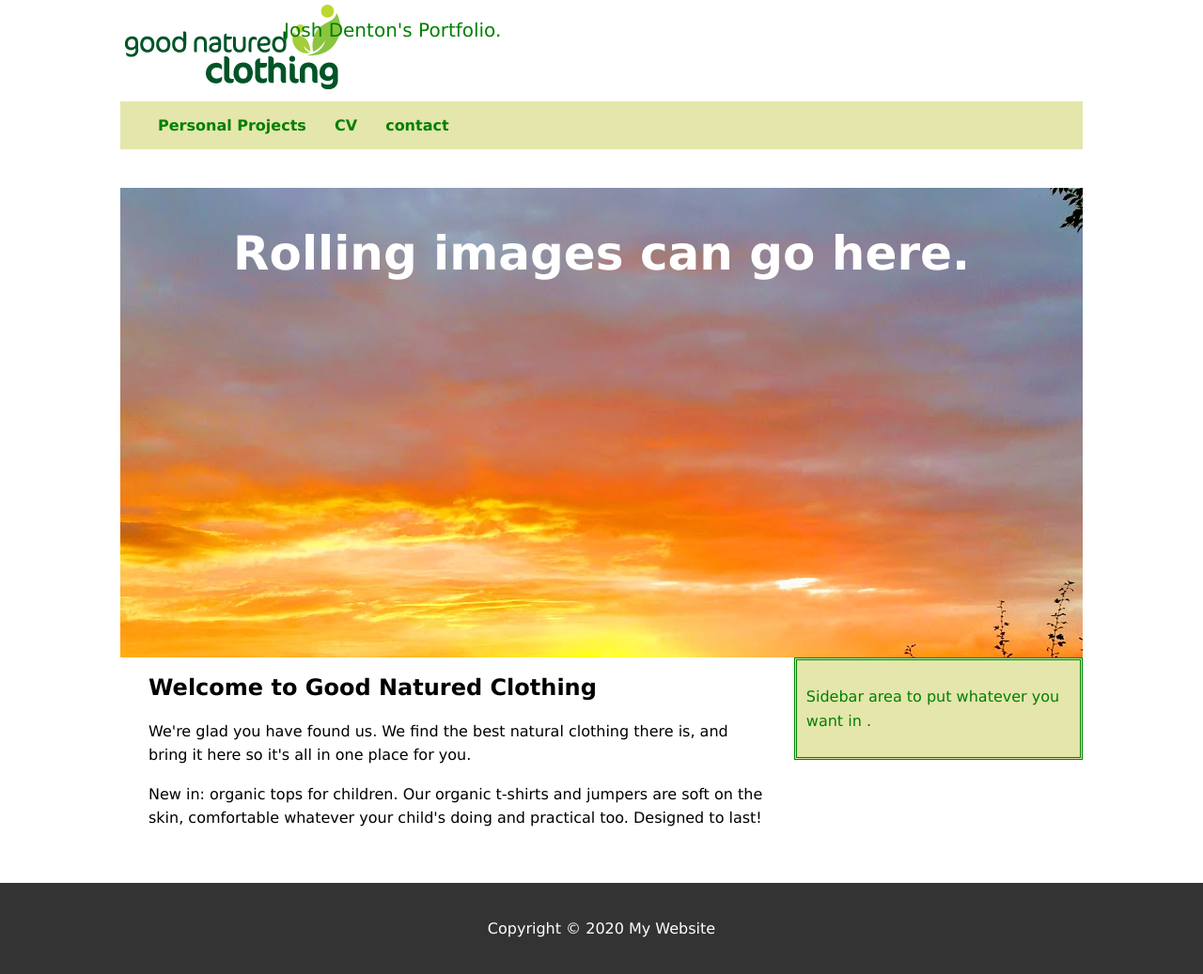
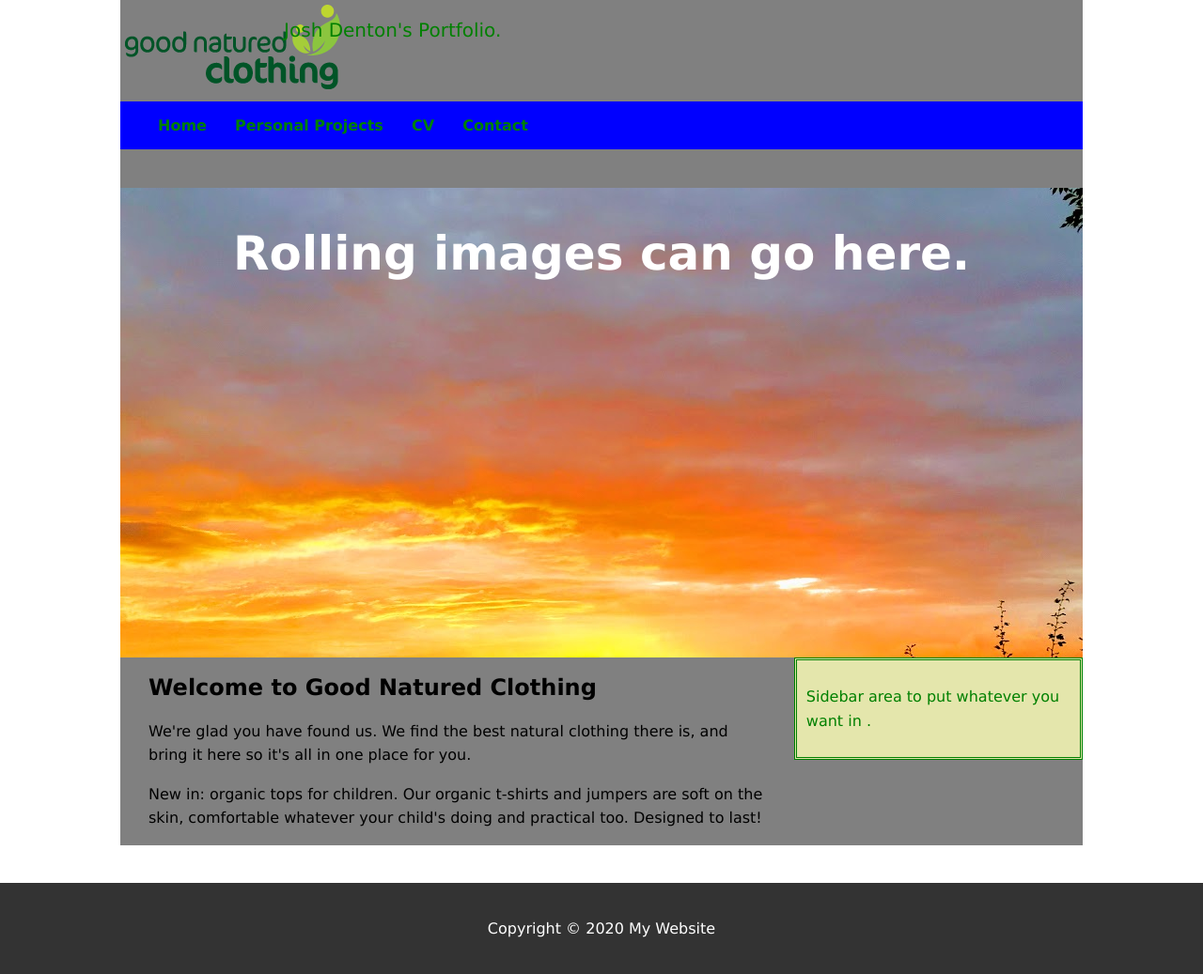
Before and after one commit to joshuadenton5/joshuadenton.github.io, a PHP site: page / in a window 1280 px wide. Shown: the whole page at 94% size. Run offline with PHP 8.4, Linux system fonts and the light colour scheme.

Commit message:
colour changes

```diff
--- a/css/style.css
+++ b/css/style.css
@@ -10,6 +10,7 @@ body{
 	width:80%;
 	margin:auto;
 	overflow: hidden;
+    background-color: grey;
 }
 #main-header{
 	background-color: rgb(255, 255, 255);
@@ -29,7 +30,7 @@ body{
 	color: green;
 }
 #navbar{
-	background-color: #e4e6ac;
+	background-color: blue;
 }
 #bar{
 	display: inline-block;
--- a/index.html
+++ b/index.html
@@ -20,11 +20,12 @@
 	<nav class ="container">
 		<div id="navbar">
 			<div id = "bar">
-				<ul>
-					<li><a href="#"><strong>Personal Projects</strong></a></li>
-					<li><a href="New"><strong>CV</strong></a></li>
-					<li><a href="#"><strong>contact</strong></a></li>
-				</ul>
+                <ul>
+                    <li><a href="#"><strong>Home</strong></a></li>
+                    <li><a href="#"><strong>Personal Projects</strong></a></li>
+                    <li><a href="New"><strong>CV</strong></a></li>
+                    <li><a href="#"><strong>Contact</strong></a></li>
+                </ul>
 			</div>
 		</div>
 	</nav>
```
